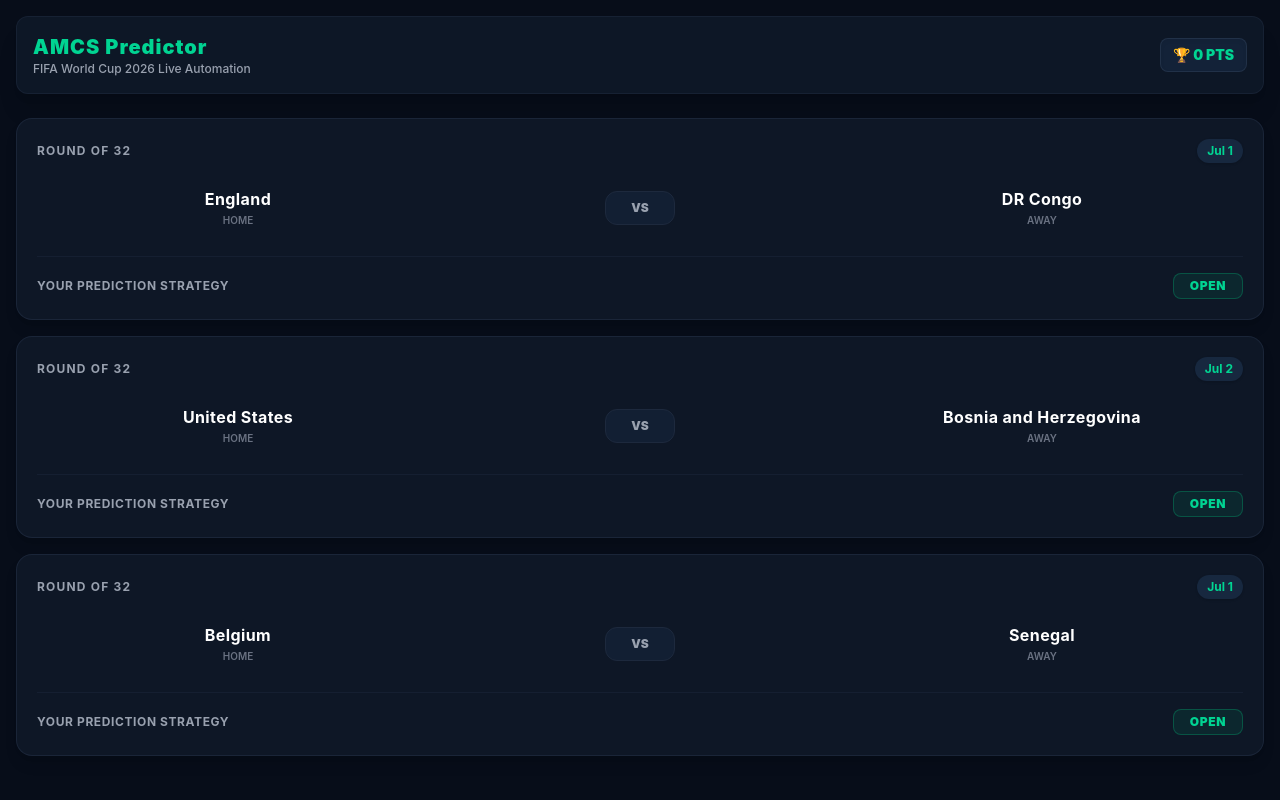
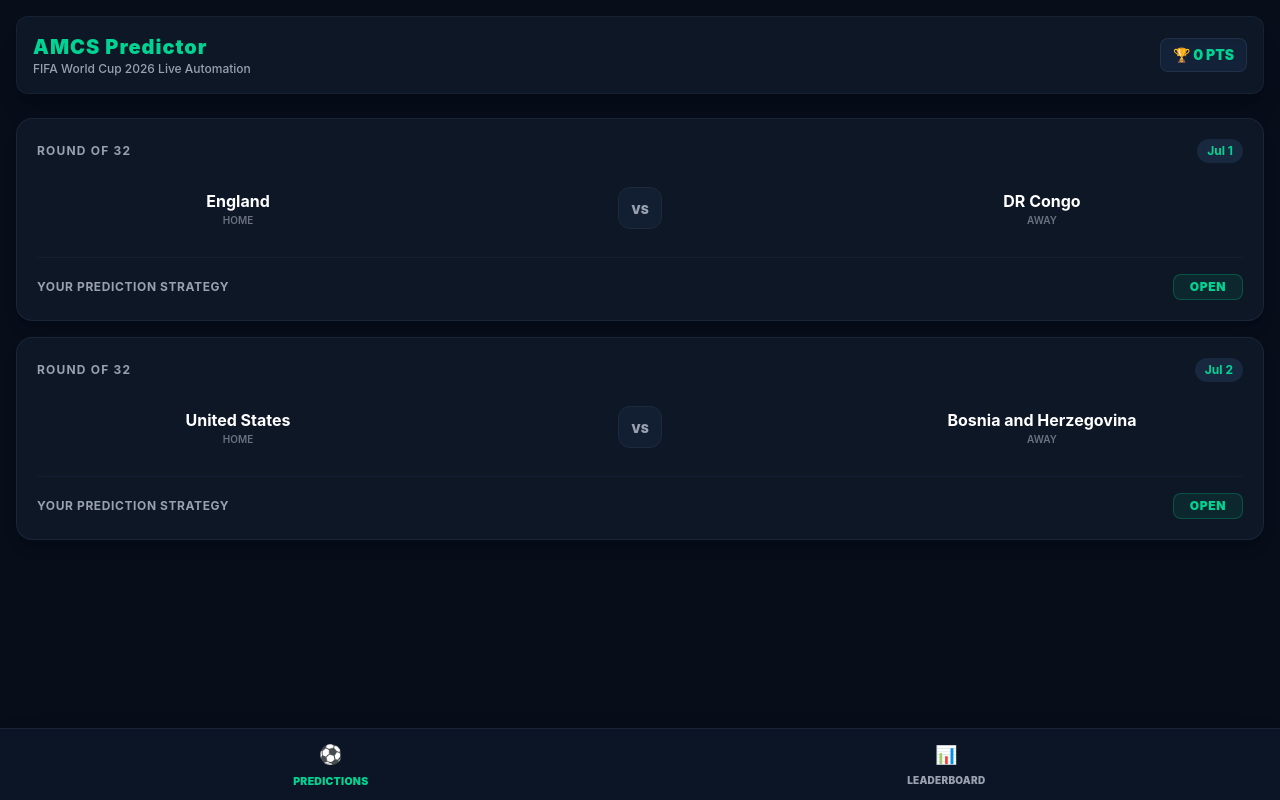
Before and after one commit to jocouple1991-hub/amcs-predictor, a React (Vite) app: page / in a window 1280 px wide. Built offline with nearby package versions, Linux system fonts and the light colour scheme.

Commit message:
feat: complete application with navigation and leaderboard

```diff
--- a/src/App.jsx
+++ b/src/App.jsx
@@ -16,23 +16,16 @@
     round: "ROUND OF 32",
     kickoffTime: "2026-07-02T04:00:00+04:00",
     status: "SCHEDULED"
-  },
-  {
-    id: "m82",
-    homeTeam: "Belgium",
-    awayTeam: "Senegal",
-    round: "ROUND OF 32",
-    kickoffTime: "2026-07-02T00:00:00+04:00",
-    status: "SCHEDULED"
-  },
-  {
-    id: "m79",
-    homeTeam: "Mexico",
-    awayTeam: "Ecuador",
-    round: "ROUND OF 32",
-    kickoffTime: "2026-07-01T06:00:00+04:00",
-    status: "FINISHED" // Disappears automatically!
   }
+];
+
+// Mock database for global high scores
+const MOCK_LEADERBOARD = [
+  { rank: 1, name: "Alex_SWE", points: 140, avatar: "🥇" },
+  { rank: 2, name: "Jojo_Striker", points: 120, avatar: "🥈" },
+  { rank: 3, name: "FootballFan99", points: 90, avatar: "🥉" },
+  { rank: 4, name: "CryptoGoal", points: 80, avatar: "⚽" },
+  { rank: 5, name: "PredictorPro", points: 50, avatar: "🎯" }
 ];
 
 export default function App() {
@@ -40,8 +33,11 @@
   const [currentTime, setCurrentTime] = useState(new Date());
   const [selectedPredictions, setSelectedPredictions] = useState({});
   const [activeMatchTab, setActiveMatchTab] = useState(null);
+  const [userPoints, setUserPoints] = useState(0);
 
-  // Auto-refresh match checking loop every 10 seconds
+  // 🟢 View Toggle State: 'matches' or 'leaderboard'
+  const [currentView, setCurrentView] = useState('matches');
+
   useEffect(() => {
     const timer = setInterval(() => {
       setCurrentTime(new Date());
@@ -49,33 +45,37 @@
     return () => clearInterval(timer);
   }, []);
 
-  // Quick Wrapper: Hide matches that are already finished or past kickoff
   const openMatches = matches.filter((match) => {
     return match.status !== 'FINISHED' && currentTime < new Date(match.kickoffTime);
   });
 
   const handleSelectStrategy = (matchId, strategy) => {
+    if (selectedPredictions[matchId] === strategy) return;
+
     setSelectedPredictions(prev => ({
       ...prev,
       [matchId]: strategy
     }));
-    alert(`Prediction saved: ${strategy}!`);
+
+    setUserPoints(prevPoints => prevPoints + 10);
   };
 
   return (
-    <div className="min-h-screen bg-[#070d19] text-slate-100 p-4 font-sans selection:bg-emerald-500/30">
-      {/* Header Layout */}
+    <div className="min-h-screen bg-[#070d19] text-slate-100 p-4 font-sans pb-24 selection:bg-emerald-500/30">
+
+      {/* Dynamic Header */}
       <header className="mb-6 flex justify-between items-center bg-[#0d1726] p-4 rounded-xl border border-slate-800/60 shadow-xl">
         <div>
           <h1 className="text-xl font-black text-emerald-400 tracking-wider">AMCS Predictor</h1>
           <p className="text-xs text-gray-400 font-medium">FIFA World Cup 2026 Live Automation</p>
         </div>
         <div className="bg-[#132238] border border-slate-700/50 px-3 py-1.5 rounded-lg flex items-center gap-1.5 shadow-inner">
-          <span className="text-sm font-black text-emerald-400">🏆 0 PTS</span>
+          <span className="text-sm font-black text-emerald-400">🏆 {userPoints} PTS</span>
         </div>
       </header>
 
-      {/* Match Grid Layout */}
+      {/* 🟢 VIEW 1: MATCH POOLS */}
+      {currentView === 'matches' && (
         <div className="space-y-4">
           {openMatches.length === 0 ? (
             <div className="text-center py-12 text-gray-500 text-sm border border-dashed border-slate-800 rounded-xl">
@@ -83,38 +83,29 @@
             </div>
           ) : (
             openMatches.map((match) => (
-            <div
-              key={match.id}
-              className="bg-[#0e1726] border border-slate-800/80 rounded-2xl p-5 shadow-lg flex flex-col transition-all duration-300"
-            >
-              {/* Card Meta */}
+              <div key={match.id} className="bg-[#0e1726] border border-slate-800/80 rounded-2xl p-5 shadow-lg flex flex-col">
+
                 <div className="flex justify-between items-center mb-4">
-                <span className="text-gray-400 text-xs font-bold tracking-widest uppercase">
-                  {match.round}
-                </span>
-                <span className="text-xs bg-[#17283f] text-emerald-400 px-2.5 py-1 rounded-full font-bold shadow-sm">
+                  <span className="text-gray-400 text-xs font-bold tracking-widest uppercase">{match.round}</span>
+                  <span className="text-xs bg-[#17283f] text-emerald-400 px-2.5 py-1 rounded-full font-bold">
                     {new Date(match.kickoffTime).toLocaleDateString([], { day: 'numeric', month: 'short' })}
                   </span>
                 </div>
 
-              {/* Match Details Layout */}
                 <div className="grid grid-cols-3 items-center text-center my-2">
-                <div className="flex flex-col items-center">
-                  <span className="font-bold text-base tracking-wide text-white">{match.homeTeam}</span>
-                  <span className="text-[10px] text-gray-500 font-semibold uppercase mt-0.5">Home</span>
+                  <div>
+                    <span className="font-bold text-base text-white">{match.homeTeam}</span>
+                    <span className="text-[10px] text-gray-500 font-semibold uppercase block">Home</span>
                   </div>
-
-                <div className="bg-[#121f33] border border-slate-800 rounded-xl py-2 px-3 mx-auto flex flex-col justify-center min-w-[70px]">
+                  <div className="bg-[#121f33] border border-slate-800 rounded-xl py-2 px-3 mx-auto">
                     <span className="text-xs font-black text-gray-400">VS</span>
                   </div>
-
-                <div className="flex flex-col items-center">
-                  <span className="font-bold text-base tracking-wide text-white">{match.awayTeam}</span>
-                  <span className="text-[10px] text-gray-500 font-semibold uppercase mt-0.5">Away</span>
+                  <div>
+                    <span className="font-bold text-base text-white">{match.awayTeam}</span>
+                    <span className="text-[10px] text-gray-500 font-semibold uppercase block">Away</span>
                   </div>
                 </div>
 
-              {/* Prediction Action Bar */}
                 <div className="mt-5 pt-4 border-t border-slate-800/50 flex flex-col gap-4">
                   <div className="flex justify-between items-center">
                     <span className="text-xs font-bold tracking-wider text-gray-400 uppercase">Your Prediction Strategy</span>
@@ -126,9 +117,8 @@
                     </button>
                   </div>
 
-                {/* Prediction Strategy Keys (Visible when Open is toggled) */}
                   {activeMatchTab === match.id && (
-                  <div className="grid grid-cols-3 gap-2.5 animate-fadeIn">
+                    <div className="grid grid-cols-3 gap-2.5">
                       {['Home Win', 'Draw', 'Away Win'].map((strategy) => {
                         const isSelected = selectedPredictions[match.id] === strategy;
                         return (
@@ -137,8 +127,8 @@
                             onClick={() => handleSelectStrategy(match.id, strategy)}
                             className={`py-2.5 px-2 text-xs font-extrabold rounded-xl border transition-all duration-150 ${
                               isSelected
-                              ? 'bg-emerald-500 border-emerald-400 text-slate-950 shadow-lg shadow-emerald-500/20 scale-[0.98]'
-                              : 'bg-[#122035] border-slate-800 text-gray-300 hover:bg-[#172842] hover:border-slate-700'
+                                ? 'bg-emerald-500 border-emerald-400 text-slate-950 shadow-lg scale-[0.98]'
+                                : 'bg-[#122035] border-slate-800 text-gray-300 hover:bg-[#172842]'
                             }`}
                           >
                             {strategy}
@@ -153,6 +143,65 @@
             ))
           )}
         </div>
+      )}
+
+      {/* 🟢 VIEW 2: LEADERBOARD SCREEN */}
+      {currentView === 'leaderboard' && (
+        <div className="bg-[#0e1726] border border-slate-800/80 rounded-2xl p-5 shadow-lg">
+          <div className="mb-4 text-center">
+            <h2 className="text-lg font-black text-white uppercase tracking-wider">Global Leaderboard</h2>
+            <p className="text-xs text-gray-400">Top accurate predictors this tournament phase</p>
+          </div>
+
+          <div className="space-y-2.5">
+            {/* Dynamic Card highlighting the active user's current rank entry */}
+            <div className="bg-[#16273f] border border-emerald-500/30 rounded-xl p-3 flex justify-between items-center shadow-md">
+              <div className="flex items-center gap-3">
+                <span className="text-sm font-black text-emerald-400">#--</span>
+                <span className="text-sm font-bold text-white">You (Live Score)</span>
+              </div>
+              <span className="text-sm font-black text-emerald-400">{userPoints} PTS</span>
+            </div>
+
+            <hr className="border-slate-800/60 my-3" />
+
+            {/* High-scorers list mapping loop */}
+            {MOCK_LEADERBOARD.map((player) => (
+              <div key={player.rank} className="bg-[#111c2e] border border-slate-800/50 rounded-xl p-3 flex justify-between items-center transition-all">
+                <div className="flex items-center gap-3">
+                  <span className="w-6 text-center text-sm font-black text-gray-400">{player.avatar}</span>
+                  <span className="text-sm font-medium text-slate-200">{player.name}</span>
+                </div>
+                <span className="text-sm font-bold text-slate-300">{player.points} PTS</span>
+              </div>
+            ))}
+          </div>
+        </div>
+      )}
+
+      {/* 🟢 FIXED FOOTER NAVIGATION BAR */}
+      <nav className="fixed bottom-0 left-0 right-0 bg-[#0d1726]/95 backdrop-blur-md border-t border-slate-800/80 px-6 py-3 flex justify-around items-center z-50 shadow-2xl">
+        <button
+          onClick={() => setCurrentView('matches')}
+          className={`flex flex-col items-center gap-1 transition-all duration-150 ${
+            currentView === 'matches' ? 'text-emerald-400 scale-105 font-bold' : 'text-gray-400 hover:text-gray-200'
+          }`}
+        >
+          <span className="text-lg">⚽</span>
+          <span className="text-[10px] tracking-wide uppercase font-black">Predictions</span>
+        </button>
+
+        <button
+          onClick={() => setCurrentView('leaderboard')}
+          className={`flex flex-col items-center gap-1 transition-all duration-150 ${
+            currentView === 'leaderboard' ? 'text-emerald-400 scale-105 font-bold' : 'text-gray-400 hover:text-gray-200'
+          }`}
+        >
+          <span className="text-lg">📊</span>
+          <span className="text-[10px] tracking-wide uppercase font-black">Leaderboard</span>
+        </button>
+      </nav>
+
     </div>
   );
 }
```
Lines whose indentation alone changed are shown as unchanged.
